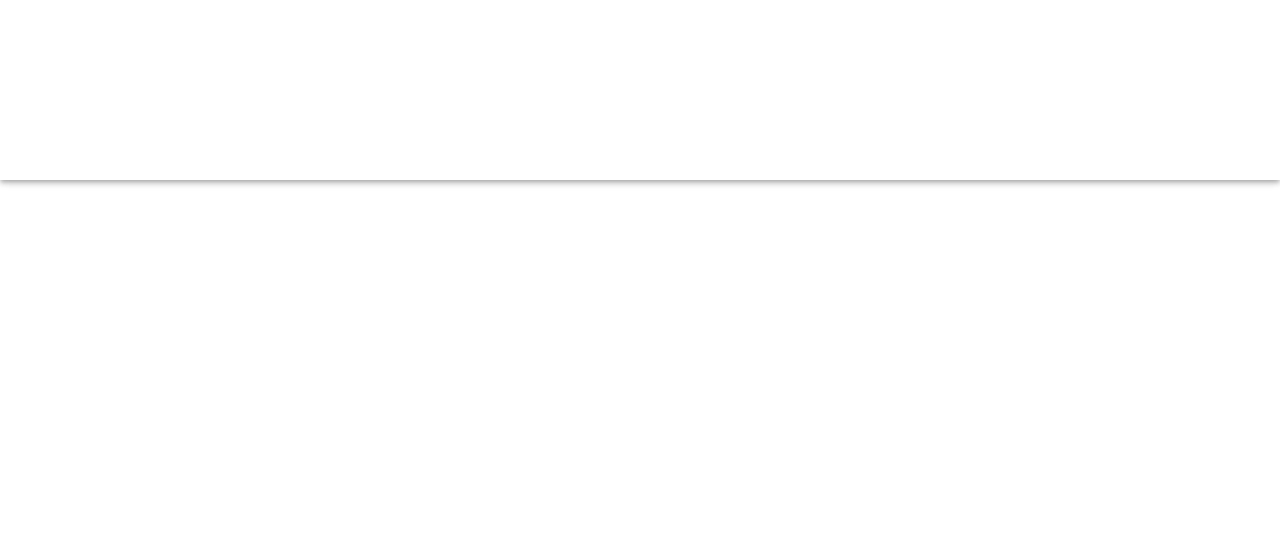
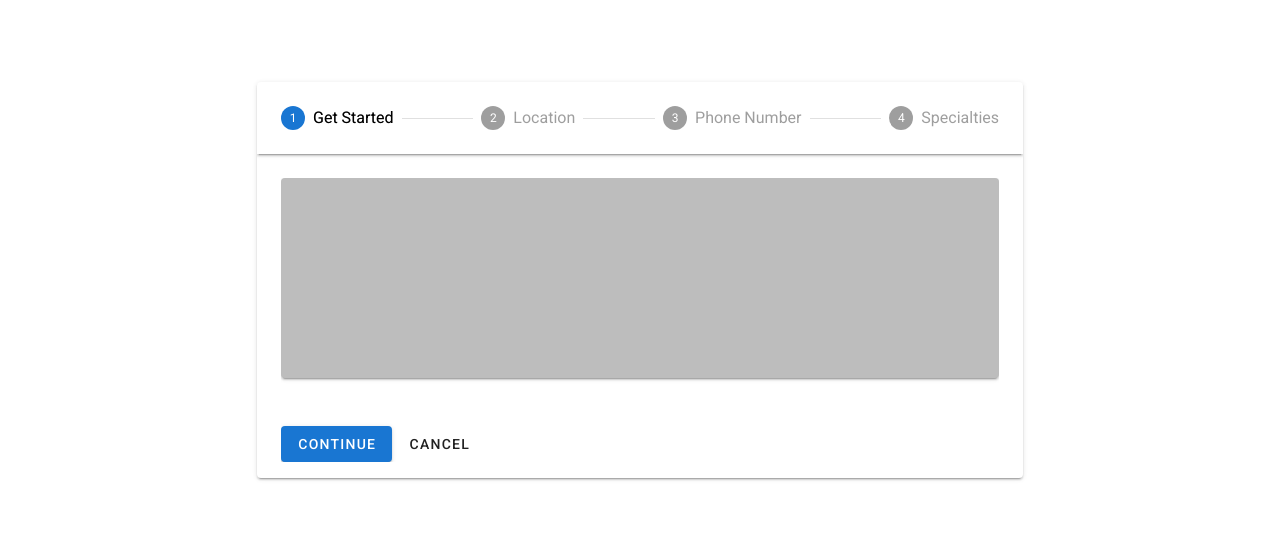
Before and after one commit to DaveMuirhead/naboo-pwa, a Nuxt app: page /onboarding/provider in a window 1280 px wide. Before the commit this address had no page. Shown: the part 222-762 px from the top of the page. Built offline with nearby package versions, Linux system fonts and the light colour scheme.

Commit message:
added stepper for provider registration

```diff
--- a/layouts/landing.vue
+++ b/layouts/landing.vue
@@ -2,7 +2,7 @@
   <v-app>
     <v-content>
       <v-img :src="require('@/assets/images/icon.png')" width="300" height="120"></v-img>
-      <v-container class="fill-height" fluid>
+      <v-container class="fill-height">
         <v-row align="center" justify="center">
           <v-col md="8" sm="12" >
             <nuxt />
--- /dev/null
+++ b/pages/onboarding/provider/index.vue
@@ -0,0 +1,53 @@
+<template>
+  <v-stepper v-model="e1">
+    <v-stepper-header>
+      <v-stepper-step :complete="e1 > 1" step="1">Get Started</v-stepper-step>
+      <v-divider></v-divider>
+      <v-stepper-step :complete="e1 > 2" step="2">Location</v-stepper-step>
+      <v-divider></v-divider>
+      <v-stepper-step :complete="e1 > 3" step="3">Phone Number</v-stepper-step>
+      <v-divider></v-divider>
+      <v-stepper-step step="4">Specialties</v-stepper-step>
+    </v-stepper-header>
+
+    <v-stepper-items>
+
+      <v-stepper-content step="1">
+        <v-card class="mb-12" color="grey lighten-1" height="200px"></v-card>
+        <v-btn color="primary" @click="e1 = 2">Continue</v-btn>
+        <v-btn text>Cancel</v-btn>
+      </v-stepper-content>
+
+      <v-stepper-content step="2">
+        <v-card class="mb-12" color="grey lighten-1" height="200px"></v-card>
+        <v-btn color="primary" @click="e1 = 3">Continue</v-btn>
+        <v-btn text>Cancel</v-btn>
+      </v-stepper-content>
+
+      <v-stepper-content step="3">
+        <v-card class="mb-12" color="grey lighten-1" height="200px"></v-card>
+        <v-btn color="primary" @click="e1 = 4">Continue</v-btn>
+        <v-btn text>Cancel</v-btn>
+      </v-stepper-content>
+
+      <v-stepper-content step="4">
+        <v-card class="mb-12" color="grey lighten-1" height="200px"></v-card>
+        <v-btn color="primary" @click="e1 = 1">Continue</v-btn>
+        <v-btn text>Cancel</v-btn>
+      </v-stepper-content>
+
+    </v-stepper-items>
+  </v-stepper>
+</template>
+
+
+<script>
+export default {
+layout: 'landing',
+  data() {
+    return {
+      e1: 1
+    };
+  }
+};
+</script>
```
Also changed, not shown: pages/onboarding/seeker/index.vue (added, +13 -0 lines).
